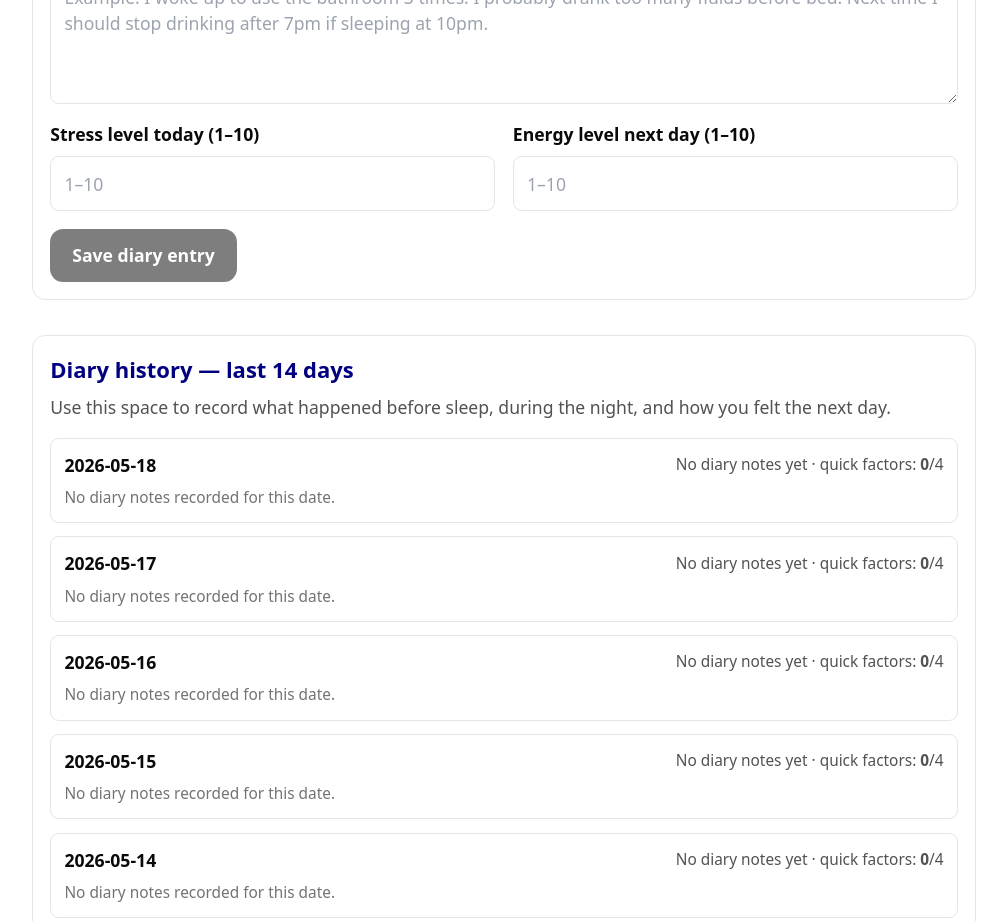
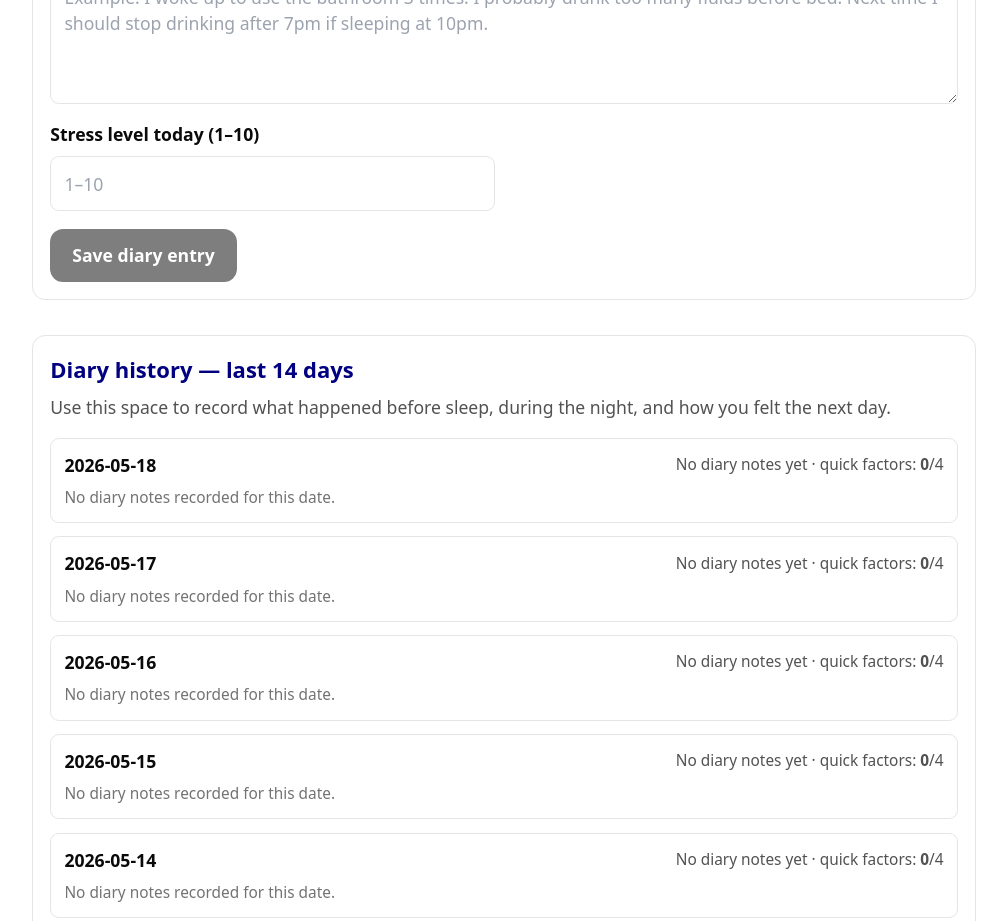
Before and after one commit to jlnalexander5-sudo/sleepfix-app, a Next.js app: page /protected/habits in a window 1280 px wide. Shown: the part 1180-2101 px from the top of the page, without its empty margins (136-1143 px from the left). Built offline with nearby package versions, Linux system fonts and the light colour scheme; no server answers.

Commit message:
Update page.tsx

```diff
--- a/app/protected/habits/page.tsx
+++ b/app/protected/habits/page.tsx
@@ -386,19 +386,6 @@ export default function HabitsPage() {
                 placeholder="1–10"
               />
             </label>
-
-            <label className="grid gap-2">
-              <span className="font-semibold">Energy level next day (1–10)</span>
-              <input
-                type="number"
-                min="1"
-                max="10"
-                value={selectedDiary.energyNextDay}
-                onChange={(e) => updateDiaryField("energyNextDay", e.target.value)}
-                className="w-full rounded-lg border p-3 text-base"
-                placeholder="1–10"
-              />
-            </label>
           </div>
 
           <div className="flex flex-wrap items-center gap-3">
```
